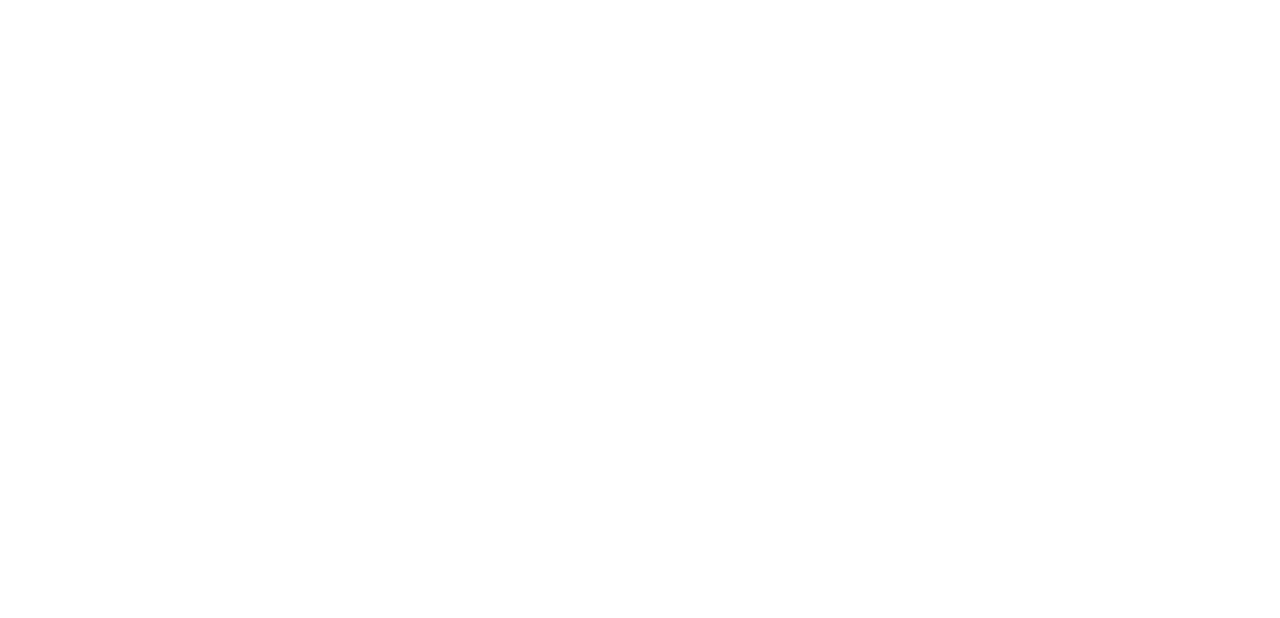
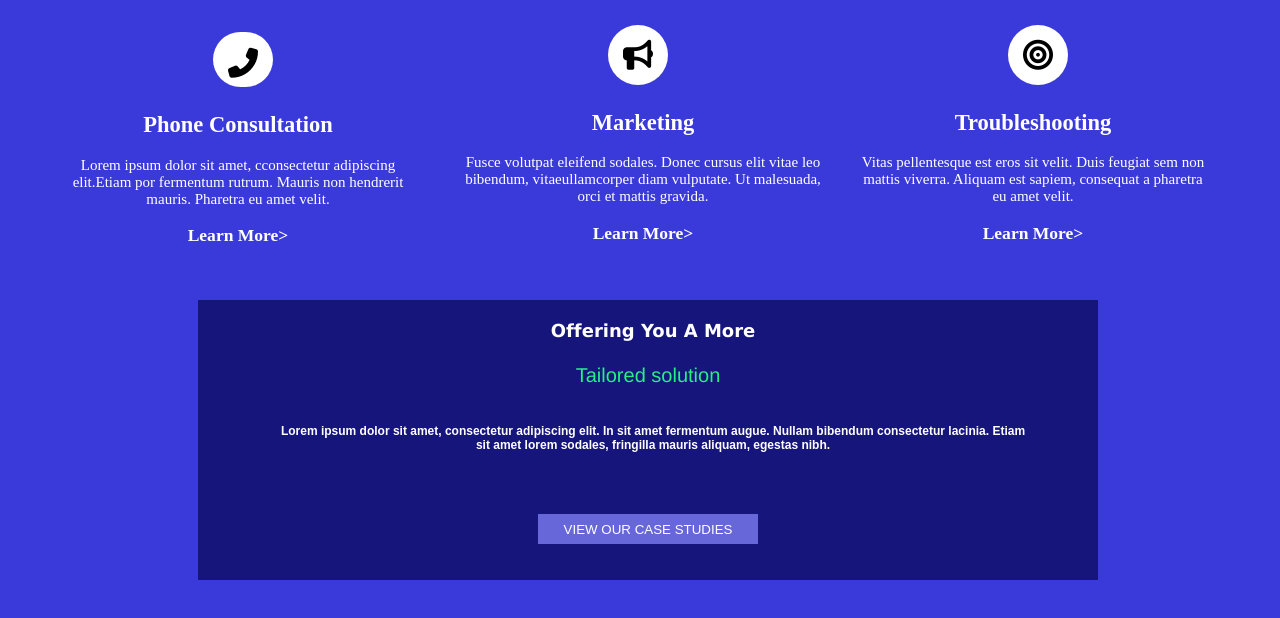
Before and after one commit to LuisaFerc/HTML-CSS-GRUPO5-CLASS5, a plain HTML site: page index.html in a window 1280 px wide. Drawn offline with Linux system fonts and the light colour scheme.

Commit message:
Trabajo5

```diff
--- a/css/style.css
+++ b/css/style.css
@@ -0,0 +1,148 @@
+html{
+    height: 0;
+    width: 0;
+    color: white;
+}
+
+.container{
+    width: 440px;
+    height: 60px;
+    margin: 2em auto;
+}
+
+body{
+    background-color: rgb(58, 58, 218);
+    overflow-x: hidden;
+}
+
+.row h1{
+    width: 30px;
+    height: 25px;
+    background: white;
+    border-radius: 500px;
+    color: black;
+    padding: 15px;
+    font-size: 30px;
+    margin-left: 155px;
+    margin-right: 200px;
+}
+
+.col44{
+    flex-direction: row;
+    width: 360px;
+    height: 50px;
+    font-size: 15px;
+    text-align: center;
+    margin-left: 50px;
+    margin-right: 200%;
+}
+
+
+.elemental{
+    width: 350px;
+    height: 100px;
+    text-align: center;
+    font-size: 15px;
+    margin-left: 400px;
+    margin-right: 500%;
+    position: absolute;
+    top: 0%;
+}
+
+.dso{
+    width: 370px;
+    height: 50px;
+    text-align: center;
+    font-size: 15px;
+    margin-left: 400px;
+    margin-right: 200%;
+    position: absolute;
+    top: 0%;
+}
+
+.elemental h1{
+    width: 20px;
+    height: 30px;
+    background: white;
+    border-radius: 500px;
+    color: black;
+    padding: 15px;
+    font-size: 30px;
+    margin-left: 230px;
+    margin-right: 100px;
+}
+
+.dso h1{
+    width: 30px;
+    height: 30px;
+    background: white;
+    border-radius: 500px;
+    color: black;
+    padding: 15px;
+    font-size: 30px;
+    margin-left: 150px;
+    margin-right: 100px;
+    display: flex;
+}
+
+.vid{
+    background-color: rgb(21, 21, 124);
+    height: 280px;
+    width: 900px;
+    font-size: 18px;
+    font-family:Verdana, Tahoma, sans-serif;
+    position: absolute;
+    top: 300%;
+    text-align: center;
+    right: 110px;
+}
+
+.vid h4{
+    width: 870px;
+    height: 0%;
+    padding: 20px;
+    margin-top: 0%;
+    font-family:Verdana, Tahoma, sans-serif;
+}
+
+.vid p{
+    color: rgb(38, 240, 129);
+    font-family:'Franklin Gothic Medium', 'Arial Narrow', Arial, sans-serif;
+    width: 900px;
+    height: 40px;
+    font-size: 20px;
+    animation: text 3s 1;;
+}
+
+@keyframes text {
+ 30% {
+     letter-spacing: 25px;
+     margin-bottom: -40px;
+}
+85% {
+    letter-spacing: 8px;
+    margin-bottom: -40px;
+}
+}
+
+.vid h5{
+    font-family:Arial, Helvetica, sans-serif;
+    font-size: 12px;
+    width: 750px;
+    height: 70px;
+    margin-left: 80px;
+}
+
+.vid button{
+    color: white;
+    padding: 5px;
+    height: 30px;
+    width: 220px;
+    cursor: pointer;
+    border: none;
+    background-color: rgb(103, 103, 218);
+}
+
+button:hover{
+    background-color: rgb(87, 87, 252);
+}
--- a/index.html
+++ b/index.html
@@ -5,10 +5,43 @@
     <meta http-equiv="X-UA-Compatible" content="IE=edge">
     <meta name="viewport" content="width=device-width, initial-scale=1.0">
     <title>HTML-CSS-TRABAJO5</title>
+    <link rel="stylesheet" href="css/style.css">
+    <script src="https://kit.fontawesome.com/451f70888b.js" crossorigin="anonymous"></script>
 </head>
 <body>
     <header>
+        <section class="container">
+            <div class="col44">
+                <div>
+                 <div class="row">
+                <h1><i class="fas fa-phone-alt"></i></h1>
+                <h2>Phone Consultation</h2>
+                <p id="description"> Lorem ipsum dolor sit amet, cconsectetur adipiscing elit.Etiam por fermentum rutrum. Mauris non hendrerit mauris. Pharetra eu amet velit.
+                </p>
+                <h3 class="subtitulo">Learn More></h3>
 
+                    </div>
+                        <div class="dso">
+                <h1><i class="fas fa-bullhorn"></i></h1>
+                <h2>Marketing</h2>
+                <p class="description">Fusce volutpat eleifend sodales. Donec cursus elit vitae leo bibendum, vitaeullamcorper diam vulputate. Ut malesuada, orci et mattis gravida.</p>
+                <h3 class="sustitulo">Learn More></h3>
+
+                 <div>
+              <div class="elemental">
+                <h1><i class="fas fa-bullseye"></i></h1>
+                <h2>Troubleshooting</h2>
+                <p class="description">Vitas pellentesque est eros sit velit. Duis feugiat sem non mattis viverra. Aliquam est sapiem, consequat a pharetra eu amet velit.</p>
+                <h3 class="sustitulo">Learn More></h3>
+                <div>
+                    <div>
+                    <div class="vid">
+                        <h4>Offering You A More</h4>
+                        <p class="description">Tailored solution</p>
+                        <h5 class="sustitulo">Lorem ipsum dolor sit amet, consectetur  adipiscing elit. In sit amet fermentum augue. Nullam bibendum consectetur lacinia. Etiam sit amet lorem sodales, fringilla mauris aliquam, egestas nibh.</h3>
+                         <button> VIEW OUR CASE STUDIES </button>
+                    </div>
+                </div>
     </header>
     <main>
 
```
